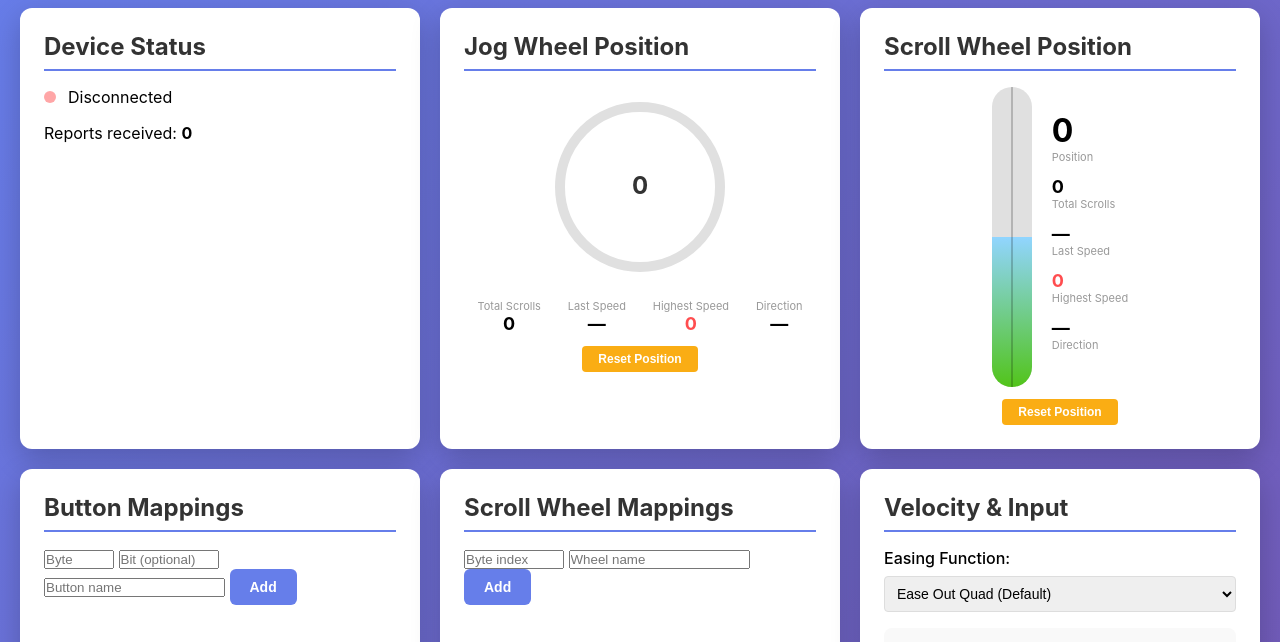
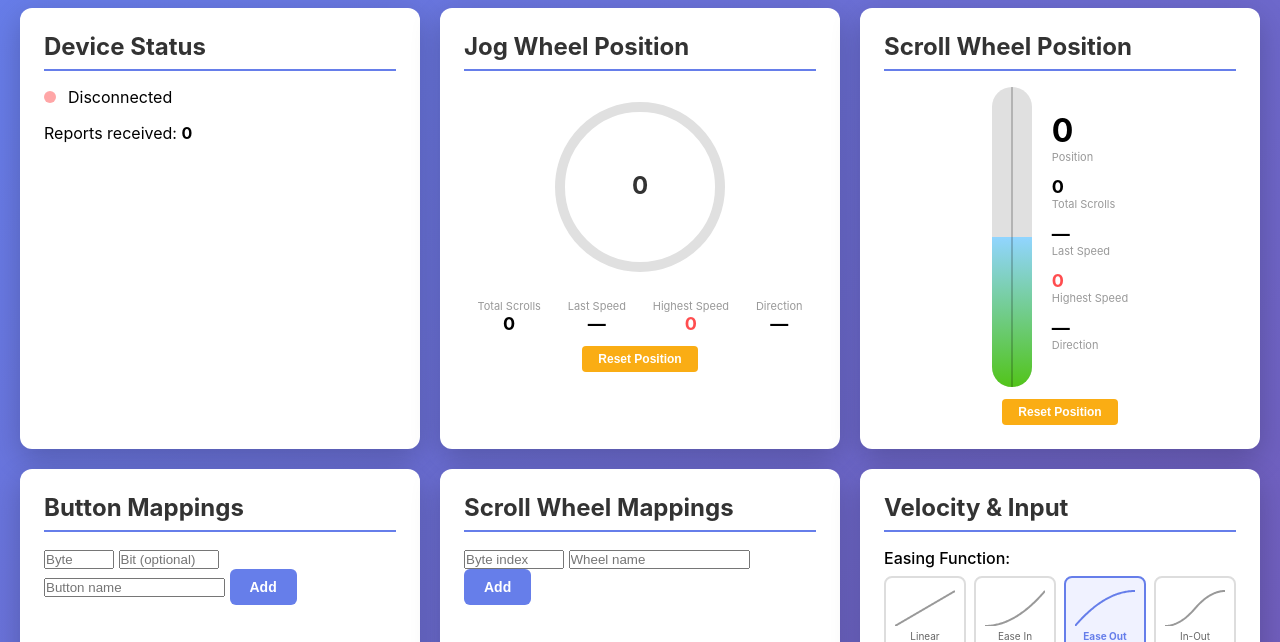
Before and after one commit to kevinschaich/mx, a website: page public/index.html in a window 1280 px wide. Shown: the part 91-733 px from the top of the page. Drawn offline with nearby package versions, Linux system fonts and the light colour scheme; no server answers.

Commit message:
Preview graphs for acceleration curves

```diff
--- a/public/index.html
+++ b/public/index.html
@@ -392,19 +392,10 @@
       <div class="card">
         <h2>Velocity & Input</h2>
         <div style="margin-bottom: 16px;">
-          <label for="easingSelect" style="display: block; margin-bottom: 8px; font-weight: 500;">Easing Function:</label>
-          <select id="easingSelect" onchange="updateEasingFunction()" style="width: 100%; padding: 8px; border: 1px solid #ddd; border-radius: 4px; font-size: 14px;">
-            <option value="linear">Linear</option>
-            <option value="easeInQuad">Ease In Quad</option>
-            <option value="easeOutQuad" selected>Ease Out Quad (Default)</option>
-            <option value="easeInOutQuad">Ease In-Out Quad</option>
-            <option value="easeInCubic">Ease In Cubic</option>
-            <option value="easeOutCubic">Ease Out Cubic</option>
-            <option value="easeInOutCubic">Ease In-Out Cubic</option>
-            <option value="easeInExpo">Ease In Exponential</option>
-            <option value="easeOutExpo">Ease Out Exponential</option>
-            <option value="easeInOutExpo">Ease In-Out Exponential</option>
-          </select>
+          <label style="display: block; margin-bottom: 8px; font-weight: 500;">Easing Function:</label>
+          <div id="easingPicker" style="display: grid; grid-template-columns: repeat(auto-fit, minmax(80px, 1fr)); gap: 8px;">
+            <!-- Easing function previews will be inserted here -->
+          </div>
         </div>
         <div style="text-align: center; background: #f9f9f9; padding: 16px; border-radius: 8px;">
           <canvas id="curveCanvas" width="300" height="200" style="border: 1px solid #ddd; border-radius: 4px; background: white;"></canvas>
@@ -514,6 +505,20 @@
 
     // Current easing function
     let currentEasingFunction = 'easeOutQuad';
+
+    // Easing function metadata
+    const easingMetadata = [
+      { id: 'linear', name: 'Linear' },
+      { id: 'easeInQuad', name: 'Ease In' },
+      { id: 'easeOutQuad', name: 'Ease Out' },
+      { id: 'easeInOutQuad', name: 'In-Out' },
+      { id: 'easeInCubic', name: 'Cubic In' },
+      { id: 'easeOutCubic', name: 'Cubic Out' },
+      { id: 'easeInOutCubic', name: 'Cubic In-Out' },
+      { id: 'easeInExpo', name: 'Expo In' },
+      { id: 'easeOutExpo', name: 'Expo Out' },
+      { id: 'easeInOutExpo', name: 'Expo In-Out' }
+    ];
 
     // Easing functions for acceleration curves
     const easingFunctions = {
@@ -667,13 +672,6 @@
         renderMappings();
         showToast('🗑️ All mappings cleared (save to persist)');
       }
-    }
-
-    // Update easing function and redraw curve
-    function updateEasingFunction() {
-      currentEasingFunction = document.getElementById('easingSelect').value;
-      drawAccelerationCurve();
-      showToast(`📈 Switched to ${currentEasingFunction}`);
     }
 
     // Draw timeline chart showing input vs velocity over time
@@ -959,11 +957,91 @@
 
     // Initialize curve visualization on load
     window.addEventListener('load', () => {
+      renderEasingPicker();
       drawAccelerationCurve();
       drawTimeline();
       // Start timeline update loop
       setInterval(updateTimeline, 50); // Update 20 times per second
     });
+
+    // Render easing function picker with visual previews
+    function renderEasingPicker() {
+      const container = document.getElementById('easingPicker');
+      container.innerHTML = '';
+
+      easingMetadata.forEach(easing => {
+        const button = document.createElement('div');
+        button.style.cssText = `
+          cursor: pointer;
+          padding: 8px;
+          border: 2px solid ${easing.id === currentEasingFunction ? '#667eea' : '#ddd'};
+          border-radius: 8px;
+          background: ${easing.id === currentEasingFunction ? '#f0f2ff' : 'white'};
+          transition: all 0.2s;
+          text-align: center;
+        `;
+
+        // Create mini canvas for curve preview
+        const canvas = document.createElement('canvas');
+        canvas.width = 60;
+        canvas.height = 40;
+        canvas.style.cssText = 'display: block; margin: 0 auto 4px;';
+
+        // Draw preview curve
+        const ctx = canvas.getContext('2d');
+        ctx.strokeStyle = easing.id === currentEasingFunction ? '#667eea' : '#999';
+        ctx.lineWidth = 2;
+        ctx.beginPath();
+
+        const easingFunc = easingFunctions[easing.id];
+        for (let x = 0; x <= 60; x++) {
+          const ratio = x / 60;
+          const y = 40 - easingFunc(ratio) * 35;
+          if (x === 0) {
+            ctx.moveTo(x, y);
+          } else {
+            ctx.lineTo(x, y);
+          }
+        }
+        ctx.stroke();
+
+        // Add label
+        const label = document.createElement('div');
+        label.textContent = easing.name;
+        label.style.cssText = `
+          font-size: 10px;
+          font-weight: ${easing.id === currentEasingFunction ? 'bold' : 'normal'};
+          color: ${easing.id === currentEasingFunction ? '#667eea' : '#666'};
+        `;
+
+        button.appendChild(canvas);
+        button.appendChild(label);
+
+        // Click handler
+        button.onclick = () => {
+          currentEasingFunction = easing.id;
+          renderEasingPicker();
+          drawAccelerationCurve();
+          showToast(`📈 Switched to ${easing.name}`);
+        };
+
+        // Hover effect
+        button.onmouseenter = () => {
+          if (easing.id !== currentEasingFunction) {
+            button.style.borderColor = '#667eea';
+            button.style.background = '#fafbff';
+          }
+        };
+        button.onmouseleave = () => {
+          if (easing.id !== currentEasingFunction) {
+            button.style.borderColor = '#ddd';
+            button.style.background = 'white';
+          }
+        };
+
+        container.appendChild(button);
+      });
+    }
 
     // Update jog wheel visualization
     function updateJogWheel(event) {
```
